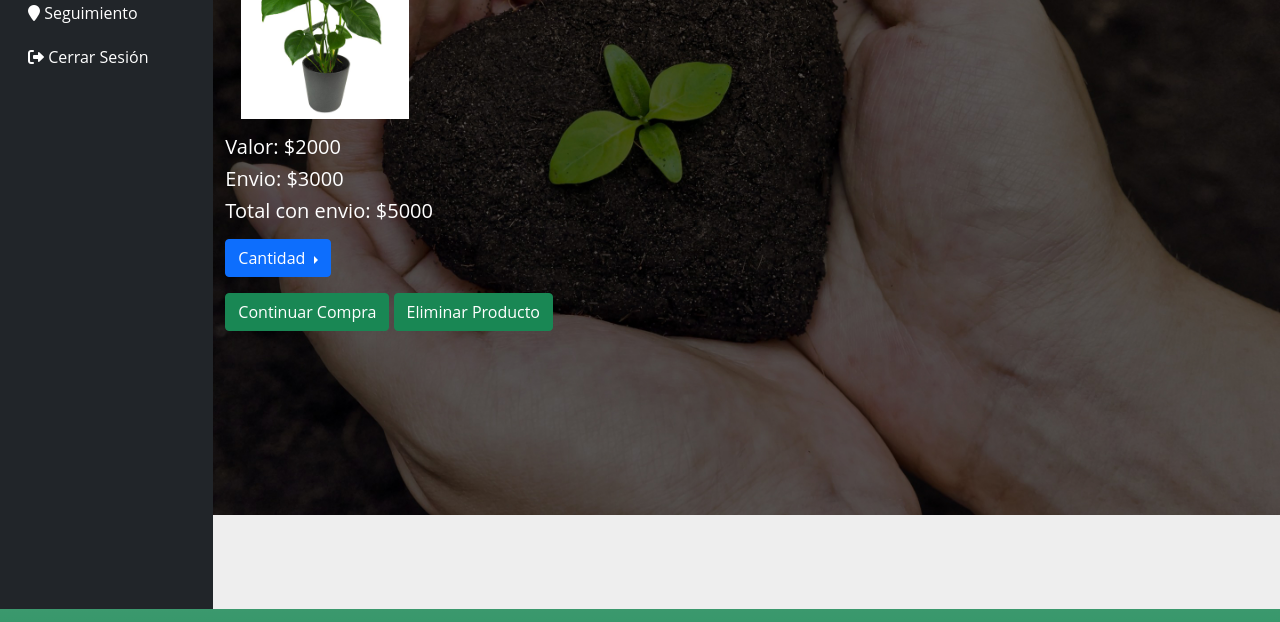
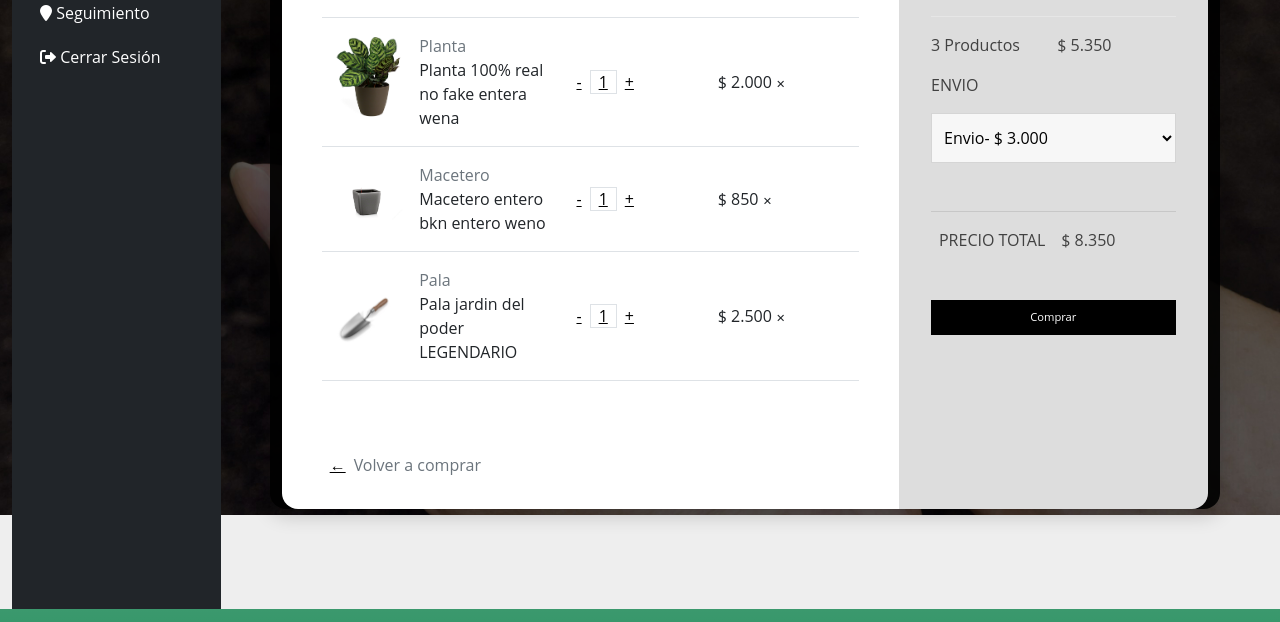
Before and after one commit to JhonaKrul/Semestral, a plain HTML site: page carrito.html in a window 1280 px wide. Shown: the part 285-907 px from the top of the page. Drawn offline with nearby package versions, Linux system fonts and the light colour scheme.

Commit message:
Terminado Carrito, Seguimiento y Suscripcion

```diff
--- a/carrito.html
+++ b/carrito.html
@@ -66,50 +66,79 @@
                       </li>
                   </ul>
                 </div>
-            <div class="col-sm-10">
-                <div class="row text-white mt-4">
-                    <center><h1>Carrito</h1></center>
-                    <div class="col-sm-4 text-white">
-                        <h2>Plantita bonita uwu</h2>
-                        <img src="img/Planta.jpg" alt="" width="200px" class="p-3">
-                        <h5>Valor: $2000</h5>
-                        <h5>Envio: $3000</h5>
-                        <h5>Total con envio: $5000</h5>
-                        <div class="dropdown dropend mt-3">
-                            <button type="button" class="btn btn-primary dropdown-toggle" data-bs-toggle="dropdown">
-                              Cantidad
-                            </button>
-                            <ul class="dropdown-menu">
-                              <li><a class="dropdown-item" href="#">0</a></li>
-                              <li><a class="dropdown-item" href="#">1</a></li>
-                              <li><a class="dropdown-item" href="#">2</a></li>
-                              <li><a class="dropdown-item" href="#">3</a></li>
-                              <li><a class="dropdown-item" href="#">4</a></li>
-                              <li><a class="dropdown-item" href="#">5</a></li>
-                            </ul>
+                <div class="card">
+                    <div class="row">
+                        <div class="col-md-8 cart">
+                            <div class="title">
+                                <div class="row">
+                                    <div class="col">
+                                        <h4><b>CARRITO</b></h4>
+                                    </div>
+                                    <div class="col align-self-center text-right text-muted">3 Productos</div>
                                 </div>
                             </div>
-                    <div class="col-sm-4 text-white">
-
+                            <div class="row border-top border-bottom">
+                                <div class="row main align-items-center">
+                                    <div class="col-2"><img class="img-fluid" src="img/Planta.png"></div>
+                                    <div class="col">
+                                        <div class="row text-muted">Planta</div>
+                                        <div class="row">Planta 100% real no fake entera wena</div>
                                     </div>
-                    <div class="col-sm-4">
+                                    <div class="col"> <a href="#">-</a><a href="#" class="border">1</a><a href="#">+</a> </div>
+                                    <div class="col">&dollar; 2.000 <span class="close">&#10005;</span></div>
                                 </div>
                             </div>
                             <div class="row">
-                    <div class="col-sm-12 mt-3">
-                        <button type="button" class="btn btn-success">Continuar Compra</button>
-                        <button type="button" class="btn btn-success">Eliminar Producto</button>
+                                <div class="row main align-items-center">
+                                    <div class="col-2"><img class="img-fluid" src="img/macetero.png"></div>
+                                    <div class="col">
+                                        <div class="row text-muted">Macetero</div>
+                                        <div class="row">Macetero entero bkn entero weno</div>
+                                    </div>
+                                    <div class="col"> <a href="#">-</a><a href="#" class="border">1</a><a href="#">+</a> </div>
+                                    <div class="col">&dollar; 850 <span class="close">&#10005;</span></div>
                                 </div>
                             </div>
+                            <div class="row border-top border-bottom">
+                                <div class="row main align-items-center">
+                                    <div class="col-2"><img class="img-fluid" src="img/palita.png"></div>
+                                    <div class="col">
+                                        <div class="row text-muted">Pala</div>
+                                        <div class="row">Pala jardin del poder LEGENDARIO</div>
+                                    </div>
+                                    <div class="col"> <a href="#">-</a><a href="#" class="border">1</a><a href="#">+</a> </div>
+                                    <div class="col">&dollar; 2.500 <span class="close">&#10005;</span></div>
+                                </div>
+                            </div>
+                            <div class="back-to-shop"><a href="index.html">&leftarrow;</a><span class="text-muted">Volver a comprar</span></div>
+                        </div>
+                        <div class="col-md-4 summary">
+                            <div>
+                                <h5><b>Resumen</b></h5>
+                            </div>
+                            <hr>
+                            <div class="row">
+                                <div class="col" style="padding-left:0;">3 Productos</div>
+                                <div class="col text-right">&dollar; 5.350</div>
+                            </div>
+                            <form>
+                                <p>ENVIO</p> <select>
+                                    <option class="text-muted">Envio- &dollar; 3.000</option>
+                                </select>
+                            </form>
+                            <div class="row" style="border-top: 1px solid rgba(0,0,0,.1); padding: 2vh 0;">
+                                <div class="col">PRECIO TOTAL</div>
+                                <div class="col text-right">&dollar; 8.350</div>
+                            </div> <button class="btn">Comprar</button>
                         </div>
                     </div>
                 </div>
 
 
-
-
-
-
+                </div>
+            </div>
+        </div>
+    </div>
 
 
 
--- a/css/style.css
+++ b/css/style.css
@@ -208,6 +208,8 @@ p {
     border-radius: 1px
 }
 
+/* Suscripcion */
+
 @import url('https://fonts.googleapis.com/css?family=PT+Sans+Narrow');
 
 .widget_blog_subscription {
@@ -294,3 +296,168 @@ p {
   background-color: #F29B91;
   box-shadow: 0px 0px 0px 5px #F29B91;
 }
+
+/* Carrito */
+.title {
+    margin-bottom: 5vh
+}
+
+.card {
+    margin: auto;
+    max-width: 950px;
+    width: 90%;
+    box-shadow: 0 6px 20px 0 rgba(0, 0, 0, 0.19);
+    border-radius: 1rem;
+    border: transparent
+}
+
+@media(max-width:767px) {
+    .card {
+        margin: 3vh auto
+    }
+}
+
+.cart {
+    background-color: #fff;
+    padding: 4vh 5vh;
+    border-bottom-left-radius: 1rem;
+    border-top-left-radius: 1rem
+}
+
+@media(max-width:767px) {
+    .cart {
+        padding: 4vh;
+        border-bottom-left-radius: unset;
+        border-top-right-radius: 1rem
+    }
+}
+
+.summary {
+    background-color: #ddd;
+    border-top-right-radius: 1rem;
+    border-bottom-right-radius: 1rem;
+    padding: 4vh;
+    color: rgb(65, 65, 65)
+}
+
+@media(max-width:767px) {
+    .summary {
+        border-top-right-radius: unset;
+        border-bottom-left-radius: 1rem
+    }
+}
+
+.summary .col-2 {
+    padding: 0
+}
+
+.summary .col-10 {
+    padding: 0
+}
+
+.row {
+    margin: 0
+}
+
+.title b {
+    font-size: 1.5rem
+}
+
+.main {
+    margin: 0;
+    padding: 2vh 0;
+    width: 100%
+}
+
+.col-2,
+.col {
+    padding: 0 1vh
+}
+
+a {
+    padding: 0 1vh
+}
+
+.close {
+    margin-left: auto;
+    font-size: 0.7rem
+}
+
+.back-to-shop {
+    margin-top: 4.5rem
+}
+
+h5 {
+    margin-top: 4vh
+}
+
+hr {
+    margin-top: 1.25rem
+}
+
+form {
+    padding: 2vh 0
+}
+
+select {
+    border: 1px solid rgba(0, 0, 0, 0.137);
+    padding: 1.5vh 1vh;
+    margin-bottom: 4vh;
+    outline: none;
+    width: 100%;
+    background-color: rgb(247, 247, 247)
+}
+
+input {
+    border: 1px solid rgba(0, 0, 0, 0.137);
+    padding: 1vh;
+    margin-bottom: 4vh;
+    outline: none;
+    width: 100%;
+    background-color: rgb(247, 247, 247)
+}
+
+input:focus::-webkit-input-placeholder {
+    color: transparent
+}
+
+.btn {
+    background-color: #000;
+    border-color: #000;
+    color: white;
+    width: 100%;
+    font-size: 0.7rem;
+    margin-top: 4vh;
+    padding: 1vh;
+    border-radius: 0
+}
+
+.btn:focus {
+    box-shadow: none;
+    outline: none;
+    box-shadow: none;
+    color: white;
+    -webkit-box-shadow: none;
+    -webkit-user-select: none;
+    transition: none
+}
+
+.btn:hover {
+    color: white
+}
+
+a {
+    color: black
+}
+
+a:hover {
+    color: black;
+    text-decoration: none
+}
+
+#code {
+    background-image: linear-gradient(to left, rgba(255, 255, 255, 0.253), rgba(255, 255, 255, 0.185)), url("https://img.icons8.com/small/16/000000/long-arrow-right.png");
+    background-repeat: no-repeat;
+    background-position-x: 95%;
+    background-position-y: center
+}
```
Also changed, not shown: img/descuento.png (added). Lines whose indentation alone changed are shown as unchanged.
